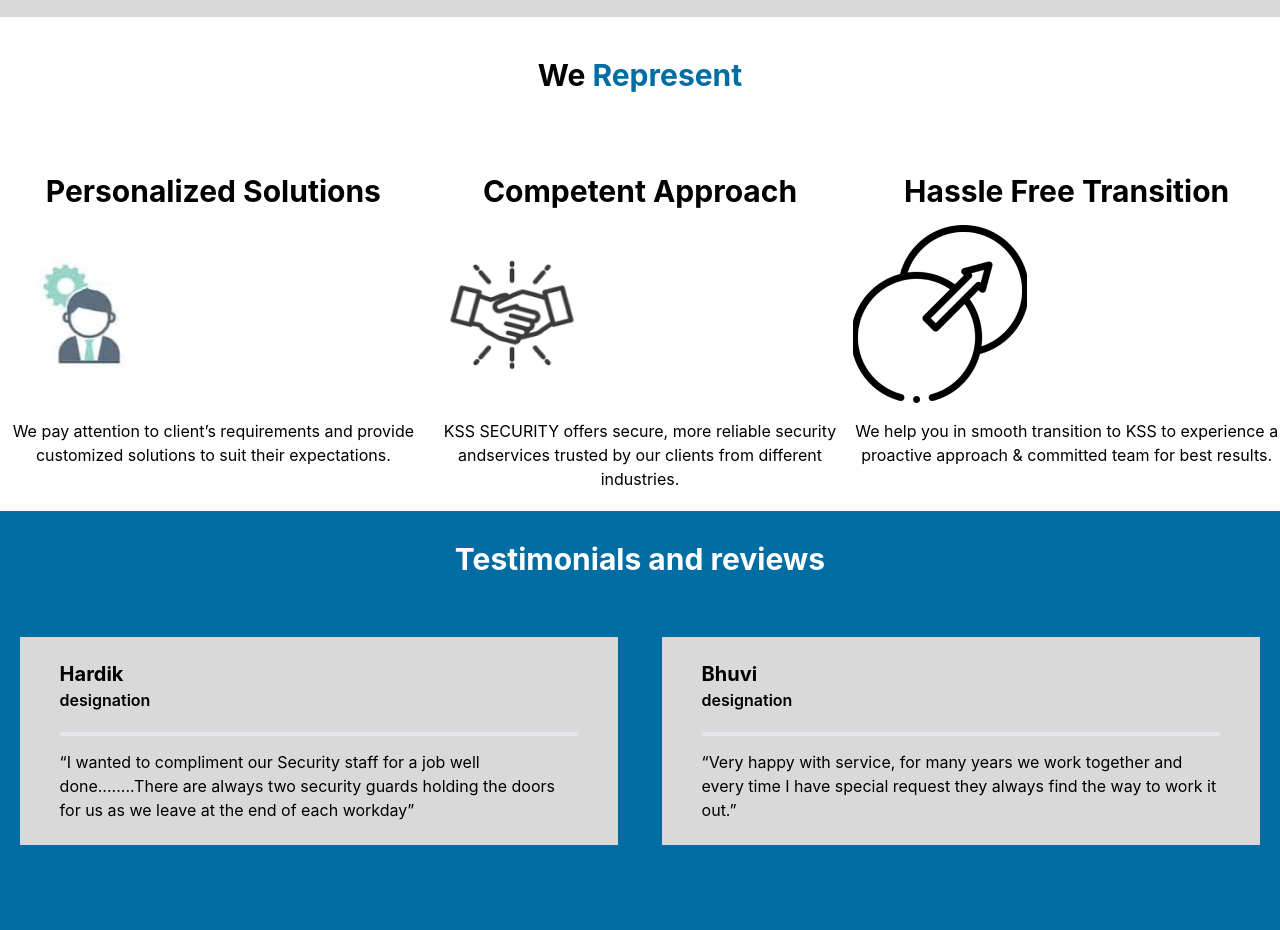
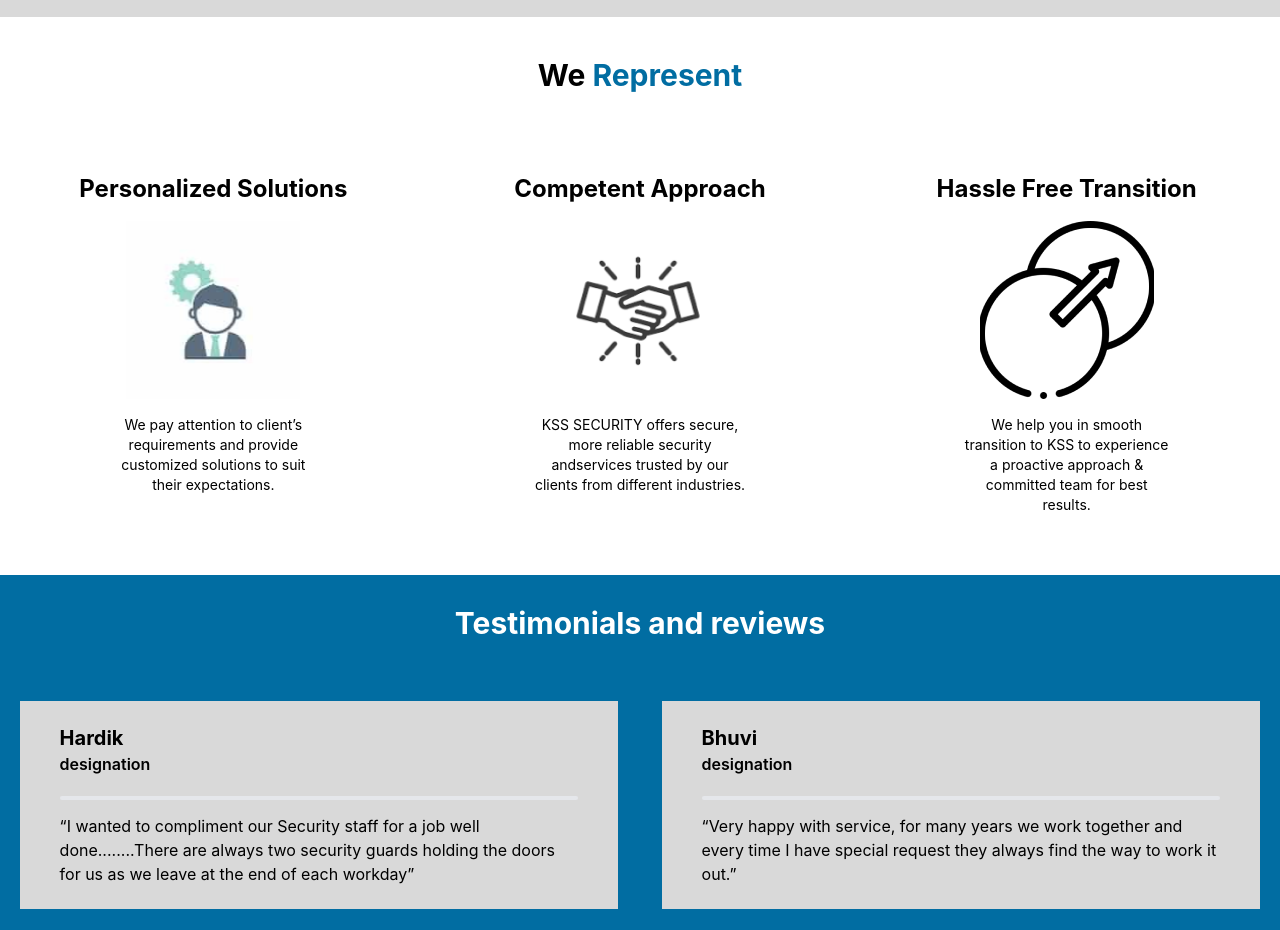
Before and after one commit to GurushanthGowdar/KSservice, a React (Create React App) app: page / in a window 1280 px wide. Shown: the part 2980-3910 px from the top of the page. Built offline with nearby package versions, Linux system fonts and the light colour scheme.

Commit message:
Training Page Responsive

```diff
--- a/src/pages/training/Training.js
+++ b/src/pages/training/Training.js
@@ -56,11 +56,11 @@ const Training = () => {
             return (
               <div
                 key={item.id}
-                className="flex flex-col w-52 space-y-4 flex-1 xs:justify-center xs:items-center  xs:mb-10"
+                className="flex flex-col mb-10 items-center w-52 space-y-4 flex-1 xs:justify-center xs:items-center  xs:mb-10"
                 data-aos="zoom-in"
                 data-aos-duration="2000"
               >
-                <p className="text-3xl font-bold text-themeColor-secondary text-center mt-10 xs:text-lg">
+                <p className="text-2xl font-bold text-themeColor-secondary text-center mt-10 xs:text-lg">
                   {item?.title}
                 </p>
                 <img
@@ -68,7 +68,7 @@ const Training = () => {
                   alt="..."
                   style={{ width: "174px", height: "178px" }}
                 />
-                <p className="text-center text-s xs:text-xs">{item?.description}</p>
+                <p className="text-center w-1/2 text-sm xs:text-xs xs:w-full">{item?.description}</p>
               </div>
             );
           })}
```
